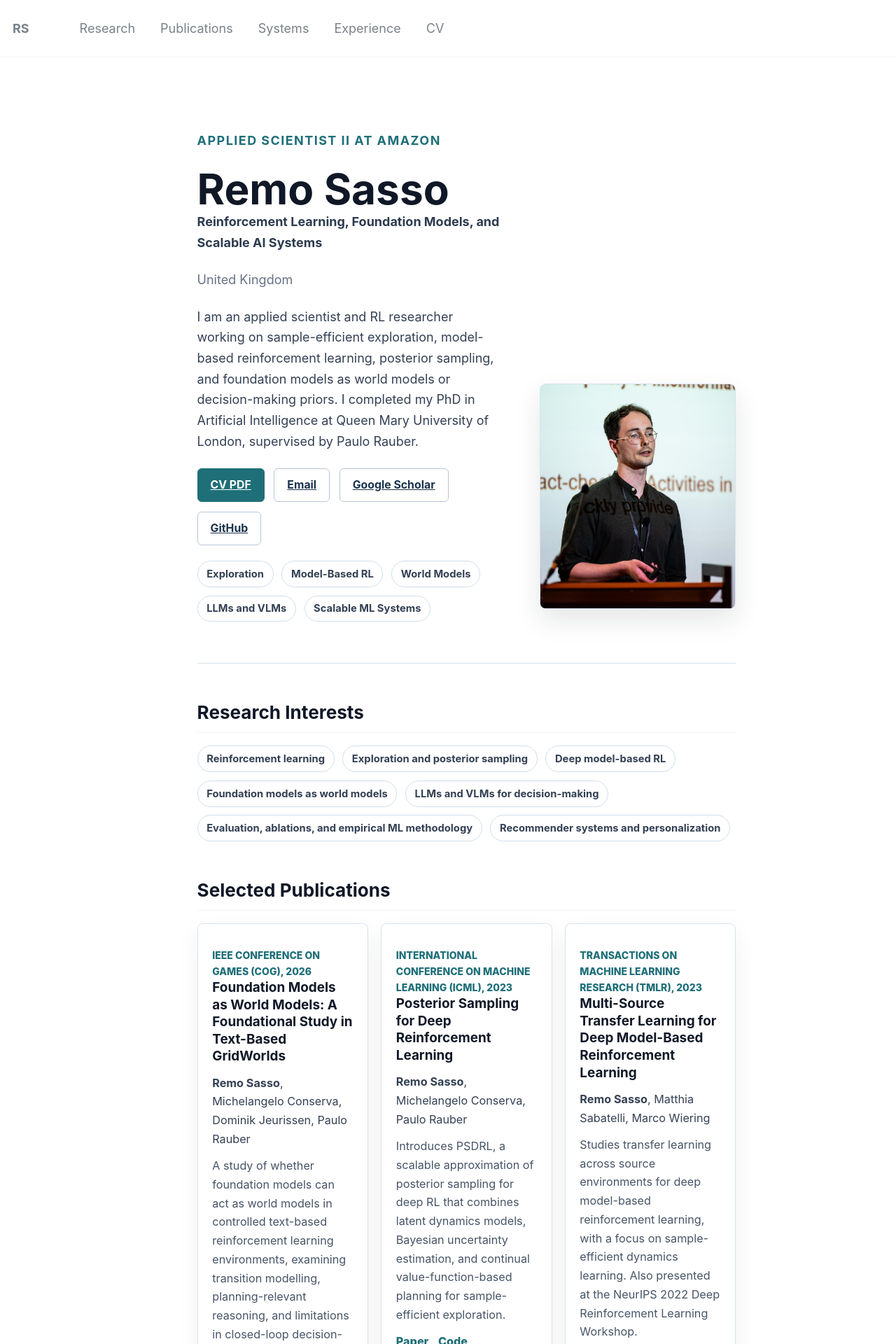
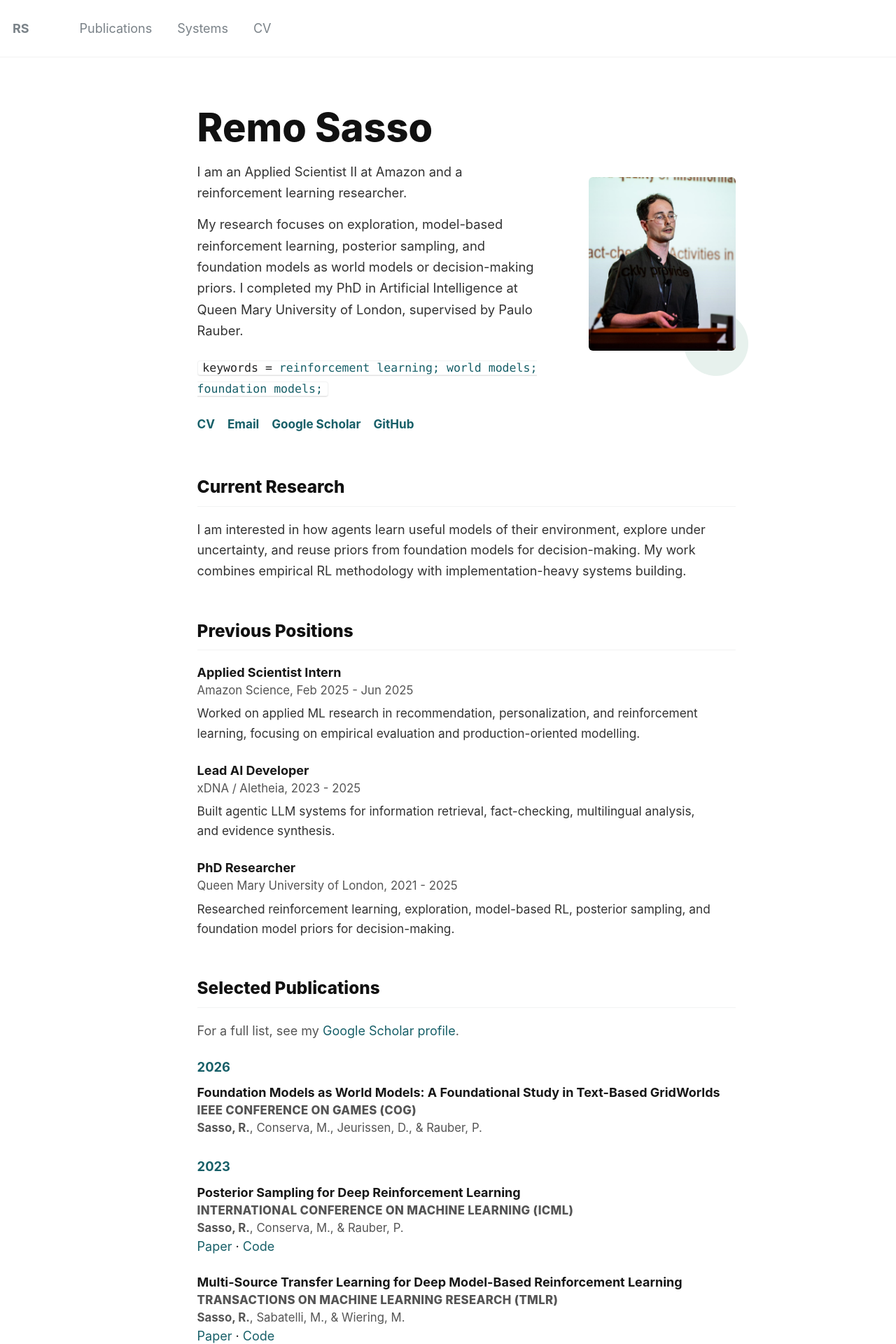
Before and after one commit to remosasso/remosasso.github.io, a Jekyll site: the page built from _pages/about.md, in a window 1280 px wide. Shown: the top 1920 px of the page at 70% size. Built offline with Jekyll 4.4.1, drawn with Linux system fonts in a browser that asks for light colours; some of the changed text lies outside the part shown.

Commit message:
Make homepage minimal

```diff
--- a/_data/navigation.yml
+++ b/_data/navigation.yml
@@ -1,12 +1,8 @@
 # main links
 main:
-  - title: "Research"
-    url: /#research-interests
   - title: "Publications"
     url: /#selected-publications
   - title: "Systems"
-    url: /#selected-projects
-  - title: "Experience"
-    url: /#experience
+    url: /#selected-systems
   - title: "CV"
     url: /files/CV.pdf
--- a/_pages/about.md
+++ b/_pages/about.md
@@ -7,159 +7,98 @@ redirect_from:
 ---
 
 <main class="profile-home">
-  <section class="profile-hero" aria-labelledby="profile-title">
-    <div class="profile-hero__content">
-      <p class="profile-kicker">Applied Scientist II at Amazon</p>
+  <section class="profile-intro" aria-labelledby="profile-title">
+    <div class="profile-intro__text">
       <h1 id="profile-title">Remo Sasso</h1>
-      <p class="profile-subtitle">Reinforcement Learning, Foundation Models, and Scalable AI Systems</p>
-      <p class="profile-location">United Kingdom</p>
-      <p class="profile-lede">I am an applied scientist and RL researcher working on sample-efficient exploration, model-based reinforcement learning, posterior sampling, and foundation models as world models or decision-making priors. I completed my PhD in Artificial Intelligence at Queen Mary University of London, supervised by Paulo Rauber.</p>
-      <div class="profile-actions" aria-label="Profile links">
-        <a class="profile-button profile-button--primary" href="/files/CV.pdf">CV PDF</a>
-        <a class="profile-button" href="mailto:r.sasso@qmul.ac.uk">Email</a>
-        <a class="profile-button" href="https://scholar.google.com/citations?user=KBt4nqgAAAAJ&amp;hl=en" target="_blank" rel="noopener">Google Scholar</a>
-        <a class="profile-button" href="https://github.com/remosasso" target="_blank" rel="noopener">GitHub</a>
-      </div>
-      <div class="profile-tags" aria-label="Research areas">
-        <span>Exploration</span>
-        <span>Model-Based RL</span>
-        <span>World Models</span>
-        <span>LLMs and VLMs</span>
-        <span>Scalable ML Systems</span>
-      </div>
+      <p>I am an Applied Scientist II at Amazon and a reinforcement learning researcher.</p>
+      <p>My research focuses on exploration, model-based reinforcement learning, posterior sampling, and foundation models as world models or decision-making priors. I completed my PhD in Artificial Intelligence at Queen Mary University of London, supervised by Paulo Rauber.</p>
+      <p class="keyword-line"><code>keywords = <span>reinforcement learning;</span> <span>world models;</span> <span>foundation models;</span></code></p>
+      <nav class="profile-links" aria-label="Profile links">
+        <a href="/files/CV.pdf">CV</a>
+        <a href="mailto:r.sasso@qmul.ac.uk">Email</a>
+        <a href="https://scholar.google.com/citations?user=KBt4nqgAAAAJ&amp;hl=en" target="_blank" rel="noopener">Google Scholar</a>
+        <a href="https://github.com/remosasso" target="_blank" rel="noopener">GitHub</a>
+      </nav>
     </div>
-    <figure class="profile-portrait">
+    <figure class="profile-photo">
       <img src="/images/edmo_image.jpg" alt="Remo Sasso presenting research at a conference">
     </figure>
   </section>
 
-  <section class="profile-section" aria-labelledby="research-interests">
-    <h2 id="research-interests">Research Interests</h2>
-    <div class="interest-grid">
-      <span>Reinforcement learning</span>
-      <span>Exploration and posterior sampling</span>
-      <span>Deep model-based RL</span>
-      <span>Foundation models as world models</span>
-      <span>LLMs and VLMs for decision-making</span>
-      <span>Evaluation, ablations, and empirical ML methodology</span>
-      <span>Recommender systems and personalization</span>
+  <section class="profile-section" aria-labelledby="current-research">
+    <h2 id="current-research">Current Research</h2>
+    <p>I am interested in how agents learn useful models of their environment, explore under uncertainty, and reuse priors from foundation models for decision-making. My work combines empirical RL methodology with implementation-heavy systems building.</p>
+  </section>
+
+  <section class="profile-section" aria-labelledby="previous-positions">
+    <h2 id="previous-positions">Previous Positions</h2>
+
+    <div class="experience-entry">
+      <div class="experience-role"><strong>Applied Scientist Intern</strong></div>
+      <div class="experience-org">Amazon Science, Feb 2025 - Jun 2025</div>
+      <p>Worked on applied ML research in recommendation, personalization, and reinforcement learning, focusing on empirical evaluation and production-oriented modelling.</p>
+    </div>
+
+    <div class="experience-entry">
+      <div class="experience-role"><strong>Lead AI Developer</strong></div>
+      <div class="experience-org">xDNA / Aletheia, 2023 - 2025</div>
+      <p>Built agentic LLM systems for information retrieval, fact-checking, multilingual analysis, and evidence synthesis.</p>
+    </div>
+
+    <div class="experience-entry">
+      <div class="experience-role"><strong>PhD Researcher</strong></div>
+      <div class="experience-org">Queen Mary University of London, 2021 - 2025</div>
+      <p>Researched reinforcement learning, exploration, model-based RL, posterior sampling, and foundation model priors for decision-making.</p>
     </div>
   </section>
 
   <section class="profile-section" aria-labelledby="selected-publications">
-    <div class="section-heading">
-      <h2 id="selected-publications">Selected Publications</h2>
+    <h2 id="selected-publications">Selected Publications</h2>
+    <p class="section-note">For a full list, see my <a href="https://scholar.google.com/citations?user=KBt4nqgAAAAJ&amp;hl=en" target="_blank" rel="noopener">Google Scholar profile</a>.</p>
+
+    <div class="year-group">
+      <h3>2026</h3>
+      <div class="pub-entry">
+        <div class="pub-title"><strong>Foundation Models as World Models: A Foundational Study in Text-Based GridWorlds</strong></div>
+        <div class="pub-venue">IEEE Conference on Games (CoG)</div>
+        <div class="pub-authors"><strong>Sasso, R.</strong>, Conserva, M., Jeurissen, D., &amp; Rauber, P.</div>
+      </div>
     </div>
-    <div class="card-grid">
-      <article class="profile-card">
-        <p class="card-meta">IEEE Conference on Games (CoG), 2026</p>
-        <h3>Foundation Models as World Models: A Foundational Study in Text-Based GridWorlds</h3>
-        <p class="card-authors"><strong>Remo Sasso</strong>, Michelangelo Conserva, Dominik Jeurissen, Paulo Rauber</p>
-        <p>A study of whether foundation models can act as world models in controlled text-based reinforcement learning environments, examining transition modelling, planning-relevant reasoning, and limitations in closed-loop decision-making.</p>
-      </article>
 
-      <article class="profile-card">
-        <p class="card-meta">International Conference on Machine Learning (ICML), 2023</p>
-        <h3>Posterior Sampling for Deep Reinforcement Learning</h3>
-        <p class="card-authors"><strong>Remo Sasso</strong>, Michelangelo Conserva, Paulo Rauber</p>
-        <p>Introduces PSDRL, a scalable approximation of posterior sampling for deep RL that combines latent dynamics models, Bayesian uncertainty estimation, and continual value-function-based planning for sample-efficient exploration.</p>
-        <p class="card-links"><a href="https://arxiv.org/pdf/2305.00477.pdf" target="_blank" rel="noopener">Paper</a><a href="https://github.com/remosasso/PSDRL" target="_blank" rel="noopener">Code</a></p>
-      </article>
+    <div class="year-group">
+      <h3>2023</h3>
+      <div class="pub-entry">
+        <div class="pub-title"><strong>Posterior Sampling for Deep Reinforcement Learning</strong></div>
+        <div class="pub-venue">International Conference on Machine Learning (ICML)</div>
+        <div class="pub-authors"><strong>Sasso, R.</strong>, Conserva, M., &amp; Rauber, P.</div>
+        <a href="https://arxiv.org/pdf/2305.00477.pdf" target="_blank" rel="noopener">Paper</a> · <a href="https://github.com/remosasso/PSDRL" target="_blank" rel="noopener">Code</a>
+      </div>
 
-      <article class="profile-card">
-        <p class="card-meta">Transactions on Machine Learning Research (TMLR), 2023</p>
-        <h3>Multi-Source Transfer Learning for Deep Model-Based Reinforcement Learning</h3>
-        <p class="card-authors"><strong>Remo Sasso</strong>, Matthia Sabatelli, Marco Wiering</p>
-        <p>Studies transfer learning across source environments for deep model-based reinforcement learning, with a focus on sample-efficient dynamics learning. Also presented at the NeurIPS 2022 Deep Reinforcement Learning Workshop.</p>
-        <p class="card-links"><a href="https://arxiv.org/pdf/2205.14410.pdf" target="_blank" rel="noopener">Paper</a><a href="https://github.com/remosasso/multi-source-TL-for-deep-MBRL" target="_blank" rel="noopener">Code</a></p>
-      </article>
+      <div class="pub-entry">
+        <div class="pub-title"><strong>Multi-Source Transfer Learning for Deep Model-Based Reinforcement Learning</strong></div>
+        <div class="pub-venue">Transactions on Machine Learning Research (TMLR)</div>
+        <div class="pub-authors"><strong>Sasso, R.</strong>, Sabatelli, M., &amp; Wiering, M.</div>
+        <a href="https://arxiv.org/pdf/2205.14410.pdf" target="_blank" rel="noopener">Paper</a> · <a href="https://github.com/remosasso/multi-source-TL-for-deep-MBRL" target="_blank" rel="noopener">Code</a>
+      </div>
     </div>
   </section>
 
-  <section class="profile-section" aria-labelledby="selected-projects">
-    <h2 id="selected-projects">Selected Systems</h2>
-    <div class="card-grid">
-      <article class="profile-card">
-        <h3>Foundation Models for Decision-Making</h3>
-        <p>Built experimental environments and evaluation code to study LLMs and VLMs as exploratory agents, decision-making priors, and world models.</p>
-      </article>
+  <section class="profile-section" aria-labelledby="selected-systems">
+    <h2 id="selected-systems">Selected Systems</h2>
 
-      <article class="profile-card">
-        <h3>Aletheia</h3>
-        <p>Led development of an agentic LLM-based information retrieval and fact-checking platform for grounded evidence synthesis and structured report generation.</p>
-      </article>
+    <div class="system-entry">
+      <div class="system-title"><strong>Foundation Models for Decision-Making</strong></div>
+      <p>Experimental environments and evaluation code for studying LLMs and VLMs as exploratory agents, decision-making priors, and world models.</p>
+    </div>
 
-      <article class="profile-card">
-        <h3>AIGoalie</h3>
-        <p>Built and operate a data-driven football forecasting platform with predictive models, automated pipelines, and large-scale fixture data.</p>
-      </article>
+    <div class="system-entry">
+      <div class="system-title"><strong>Aletheia</strong></div>
+      <p>Agentic information retrieval and fact-checking platform for grounded evidence synthesis and structured report generation.</p>
     </div>
-  </section>
 
-  <section class="profile-section" aria-labelledby="experience">
-    <h2 id="experience">Experience</h2>
-    <div class="timeline-list">
-      <article>
-        <div>
-          <h3>Applied Scientist II, Amazon</h3>
-          <p>Work on large-scale applied machine learning systems, with emphasis on modelling, evaluation, experimentation, and production-quality implementation.</p>
-        </div>
-        <time>Oct 2025 - Present</time>
-      </article>
-
-      <article>
-        <div>
-          <h3>Applied Scientist Intern, Amazon Science</h3>
-          <p>Worked on applied ML research in recommendation, personalization, and reinforcement learning, focusing on empirical evaluation and production-oriented modelling.</p>
-        </div>
-        <time>Feb 2025 - Jun 2025</time>
-      </article>
-
-      <article>
-        <div>
-          <h3>Lead AI Developer, xDNA / Aletheia</h3>
-          <p>Built agentic LLM systems for information retrieval, fact-checking, multilingual analysis, and evidence synthesis.</p>
-        </div>
-        <time>2023 - 2025</time>
-      </article>
-
-      <article>
-        <div>
-          <h3>PhD Researcher, Queen Mary University of London</h3>
-          <p>Researched reinforcement learning, exploration, model-based RL, posterior sampling, and foundation model priors for decision-making.</p>
-        </div>
-        <time>2021 - 2025</time>
-      </article>
-    </div>
-  </section>
-
-  <section class="profile-section profile-section--compact" aria-labelledby="education">
-    <h2 id="education">Education</h2>
-    <div class="education-grid">
-      <article>
-        <h3>PhD in Artificial Intelligence</h3>
-        <p>Queen Mary University of London, 2021-2025</p>
-        <p>Thesis focus: efficient exploration in deep reinforcement learning and foundation model priors for decision-making.</p>
-      </article>
-      <article>
-        <h3>MSc Artificial Intelligence</h3>
-        <p>University of Groningen, 2018-2021</p>
-      </article>
-      <article>
-        <h3>BSc Artificial Intelligence</h3>
-        <p>University of Groningen, 2015-2018</p>
-      </article>
-    </div>
-  </section>
-
-  <section class="profile-section profile-contact" aria-labelledby="contact">
-    <h2 id="contact">Links and Contact</h2>
-    <div class="profile-actions">
-      <a class="profile-button profile-button--primary" href="/files/CV.pdf">CV PDF</a>
-      <a class="profile-button" href="mailto:r.sasso@qmul.ac.uk">Email</a>
-      <a class="profile-button" href="https://scholar.google.com/citations?user=KBt4nqgAAAAJ&amp;hl=en" target="_blank" rel="noopener">Google Scholar</a>
-      <a class="profile-button" href="https://github.com/remosasso" target="_blank" rel="noopener">GitHub</a>
-      <a class="profile-button" href="https://ai-goalie.com" target="_blank" rel="noopener">AIGoalie</a>
+    <div class="system-entry">
+      <div class="system-title"><strong>AIGoalie</strong></div>
+      <p>Data-driven football forecasting platform with predictive models, automated pipelines, and large-scale fixture data.</p>
     </div>
   </section>
 </main>
--- a/_sass/_profile-home.scss
+++ b/_sass/_profile-home.scss
@@ -1,320 +1,171 @@
 .profile-home {
-  max-width: 1160px;
+  max-width: 940px;
   margin: 0 auto;
-  padding: 0.75rem 0 3rem;
-  color: #18212f;
+  padding: 2rem 0 4rem;
+  color: #171717;
 
   p {
+    color: #333333;
     line-height: 1.65;
+  }
+
+  a {
+    color: #175f68;
+    text-decoration: none;
+
+    &:hover {
+      text-decoration: underline;
+    }
   }
 }
 
-.profile-hero {
+.profile-intro {
   display: grid;
-  grid-template-columns: minmax(0, 1fr) 280px;
-  align-items: end;
-  gap: 3rem;
-  margin: 0 0 3rem;
-  padding: 3rem 0 3.25rem;
-  border-bottom: 1px solid #d9e2ef;
+  grid-template-columns: minmax(0, 1fr) 210px;
+  align-items: center;
+  gap: 3.5rem;
+  margin-bottom: 3.5rem;
 }
 
-.profile-hero__content {
-  max-width: 900px;
+.profile-intro h1 {
+  margin: 0 0 1.1rem;
+  color: #111111;
+  font-size: 3.1rem;
+  font-weight: 800;
+  line-height: 1;
 }
 
-.profile-portrait {
+.profile-intro p {
+  max-width: 680px;
+  margin: 0 0 0.85rem;
+  font-size: 1.02rem;
+}
+
+.keyword-line {
+  margin-top: 1.2rem !important;
+
+  code {
+    padding: 0;
+    background: transparent;
+    color: #222222;
+    font-size: 0.92rem;
+  }
+
+  span {
+    color: #175f68;
+  }
+}
+
+.profile-links {
+  display: flex;
+  flex-wrap: wrap;
+  gap: 0.35rem 1rem;
+  margin-top: 1.3rem;
+  font-size: 0.95rem;
+  font-weight: 700;
+}
+
+.profile-photo {
+  position: relative;
   margin: 0;
+
+  &::after {
+    position: absolute;
+    right: -18px;
+    bottom: -18px;
+    z-index: -1;
+    width: 92px;
+    height: 92px;
+    border-radius: 50%;
+    background: #e7f1ed;
+    content: "";
+  }
 
   img {
     display: block;
     width: 100%;
-    aspect-ratio: 1 / 1.15;
-    border: 1px solid #d9e2ef;
-    border-radius: 8px;
-    box-shadow: 0 16px 38px rgba(16, 24, 39, 0.11);
+    aspect-ratio: 1 / 1.18;
+    border-radius: 6px;
     object-fit: cover;
     object-position: 52% 30%;
   }
 }
 
-.profile-kicker {
-  margin: 0 0 1rem;
-  color: #1f6f78;
-  font-size: 0.82rem;
-  font-weight: 700;
-  letter-spacing: 0.08em;
-  text-transform: uppercase;
-}
-
-.profile-home h1 {
-  margin: 0;
-  color: #101827;
-  font-size: 3.35rem;
-  line-height: 1.05;
-}
-
-.profile-subtitle {
-  margin: 0.9rem 0 0.3rem;
-  color: #2d3b4f;
-  font-size: 1.28rem;
-  font-weight: 700;
-}
-
-.profile-location {
-  margin: 0 0 1.2rem;
-  color: #667085;
-  font-size: 0.95rem;
-}
-
-.profile-lede {
-  max-width: 780px;
-  margin: 0 0 1.35rem;
-  color: #344054;
-  font-size: 1.06rem;
-}
-
-.profile-actions {
-  display: flex;
-  flex-wrap: wrap;
-  gap: 0.75rem;
-  margin: 1rem 0 0;
-}
-
-.profile-button {
-  display: inline-flex;
-  align-items: center;
-  justify-content: center;
-  min-height: 2.55rem;
-  padding: 0.62rem 1rem;
-  border: 1px solid #b7c5d8;
-  border-radius: 6px;
-  background: #ffffff;
-  color: #1b344f;
-  font-size: 0.88rem;
-  font-weight: 700;
-  text-decoration: none;
-  transition: background 160ms ease, border-color 160ms ease, color 160ms ease;
-
-  &:hover {
-    border-color: #1f6f78;
-    background: #f0fbfa;
-    color: #164f56;
-    text-decoration: none;
-  }
-}
-
-.profile-button--primary {
-  border-color: #1f6f78;
-  background: #1f6f78;
-  color: #ffffff;
-
-  &:hover {
-    background: #185a62;
-    color: #ffffff;
-  }
-}
-
-.profile-tags,
-.interest-grid {
-  display: flex;
-  flex-wrap: wrap;
-  gap: 0.65rem;
-}
-
-.profile-tags {
-  margin-top: 1.25rem;
-}
-
-.profile-tags span,
-.interest-grid span {
-  display: inline-flex;
-  align-items: center;
-  min-height: 2rem;
-  padding: 0.38rem 0.7rem;
-  border: 1px solid #d0ddea;
-  border-radius: 999px;
-  background: #ffffff;
-  color: #344054;
-  font-size: 0.82rem;
-  font-weight: 700;
-}
-
 .profile-section {
-  margin: 0 0 3rem;
-}
-
-.profile-section--compact {
-  margin-bottom: 2.2rem;
+  margin: 0 0 3.1rem;
 }
 
 .profile-section h2 {
   margin: 0 0 1rem;
-  color: #101827;
-  font-size: 1.45rem;
+  color: #111111;
+  font-size: 1.35rem;
+  font-weight: 800;
 }
 
-.profile-section > p {
-  max-width: 840px;
-  margin-top: 0;
-  color: #344054;
-  font-size: 1rem;
+.profile-section h3 {
+  margin: 1.4rem 0 0.7rem;
+  color: #175f68;
+  font-size: 1.02rem;
 }
 
-.card-grid {
-  display: grid;
-  grid-template-columns: repeat(3, minmax(0, 1fr));
-  gap: 1rem;
+.section-note {
+  margin: -0.2rem 0 1.4rem;
+  color: #555555 !important;
+  font-size: 0.95rem;
 }
 
-.profile-card,
-.timeline-list article,
-.education-grid article {
-  border: 1px solid #d9e2ef;
-  border-radius: 8px;
-  background: #ffffff;
-  box-shadow: 0 12px 34px rgba(16, 24, 39, 0.06);
+.experience-entry,
+.pub-entry,
+.system-entry {
+  margin: 0 0 1.35rem;
 }
 
-.profile-card {
-  padding: 1.15rem;
-
-  h3 {
-    margin: 0 0 0.65rem;
-    color: #101827;
-    font-size: 1.05rem;
-    line-height: 1.3;
-  }
-
-  p {
-    margin: 0.65rem 0 0;
-    color: #475467;
-    font-size: 0.9rem;
-  }
+.experience-role,
+.system-title,
+.pub-title {
+  color: #171717;
 }
 
-.card-meta {
-  color: #1f6f78 !important;
-  font-size: 0.78rem !important;
+.experience-org,
+.pub-venue,
+.pub-authors {
+  color: #555555;
+  font-size: 0.93rem;
+}
+
+.pub-venue {
   font-weight: 800;
+  letter-spacing: 0.02em;
   text-transform: uppercase;
 }
 
-.card-authors {
-  color: #344054 !important;
+.experience-entry p,
+.system-entry p {
+  margin: 0.35rem 0 0;
+  max-width: 740px;
+  font-size: 0.96rem;
 }
 
-.card-links {
-  display: flex;
-  gap: 0.75rem;
+.year-group {
+  margin-bottom: 1.7rem;
+}
 
-  a {
-    color: #1f6f78;
-    font-weight: 800;
+@media (max-width: 760px) {
+  .profile-home {
+    padding-top: 1rem;
+  }
+
+  .profile-intro {
+    grid-template-columns: 1fr;
+    gap: 1.7rem;
+    margin-bottom: 3rem;
+  }
+
+  .profile-photo {
+    width: 210px;
+  }
+
+  .profile-intro h1 {
+    font-size: 2.45rem;
   }
 }
-
-.timeline-list {
-  display: grid;
-  gap: 0.85rem;
-}
-
-.timeline-list article {
-  display: grid;
-  grid-template-columns: minmax(0, 1fr) auto;
-  gap: 1rem;
-  padding: 1rem 1.15rem;
-
-  h3 {
-    margin: 0 0 0.35rem;
-    color: #101827;
-    font-size: 1rem;
-  }
-
-  p {
-    margin: 0;
-    color: #475467;
-    font-size: 0.9rem;
-  }
-
-  time {
-    color: #667085;
-    font-size: 0.86rem;
-    font-weight: 800;
-    white-space: nowrap;
-  }
-}
-
-.education-grid {
-  display: grid;
-  grid-template-columns: repeat(3, minmax(0, 1fr));
-  gap: 1rem;
-
-  article {
-    padding: 1rem;
-  }
-
-  h3 {
-    margin: 0 0 0.5rem;
-    color: #101827;
-    font-size: 1rem;
-  }
-
-  p {
-    margin: 0.35rem 0 0;
-    color: #475467;
-    font-size: 0.9rem;
-  }
-}
-
-.profile-contact {
-  padding-top: 0.5rem;
-}
-
-@media (max-width: 900px) {
-  .profile-hero {
-    grid-template-columns: 1fr;
-    gap: 1.5rem;
-    padding: 2.2rem 0 2.4rem;
-  }
-
-  .profile-portrait {
-    max-width: 300px;
-  }
-
-  .card-grid,
-  .education-grid {
-    grid-template-columns: 1fr;
-  }
-}
-
-@media (max-width: 600px) {
-  .profile-home {
-    padding-top: 0;
-  }
-
-  .profile-hero {
-    padding: 1.7rem 0 2.1rem;
-  }
-
-  .profile-home h1 {
-    font-size: 2.35rem;
-  }
-
-  .profile-subtitle {
-    font-size: 1.08rem;
-  }
-
-  .profile-actions {
-    flex-direction: column;
-  }
-
-  .profile-button {
-    width: 100%;
-  }
-
-  .timeline-list article {
-    grid-template-columns: 1fr;
-    gap: 0.45rem;
-  }
-}
```
